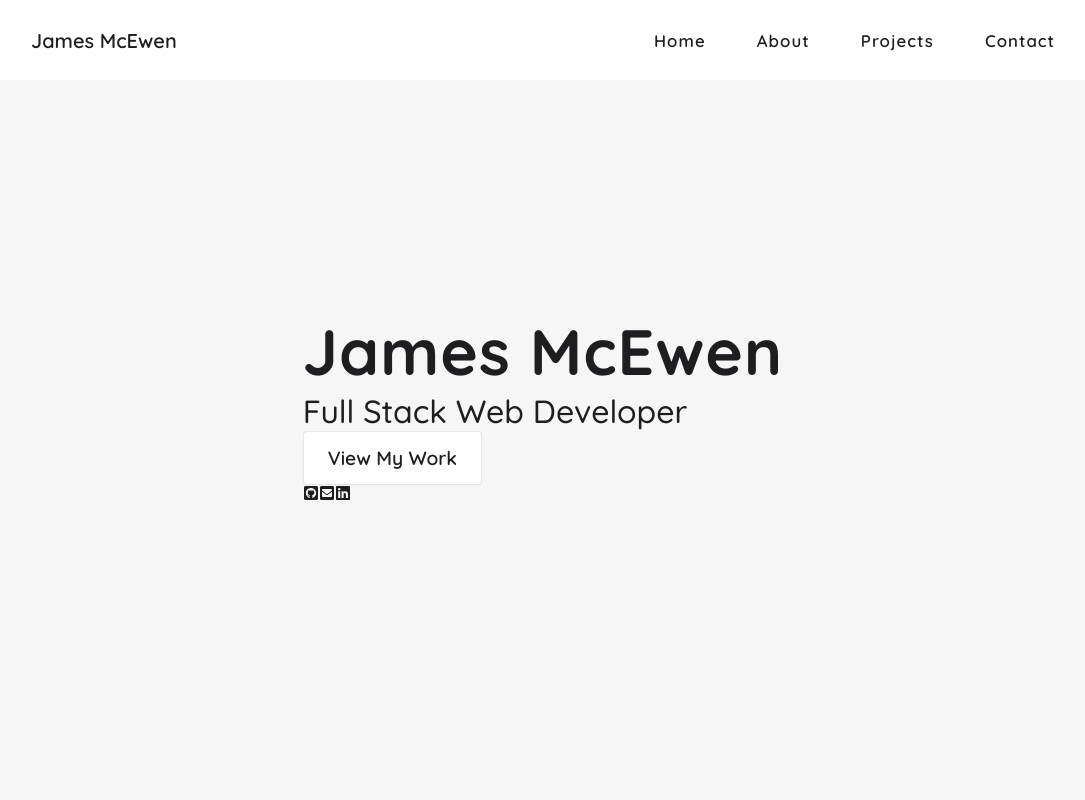
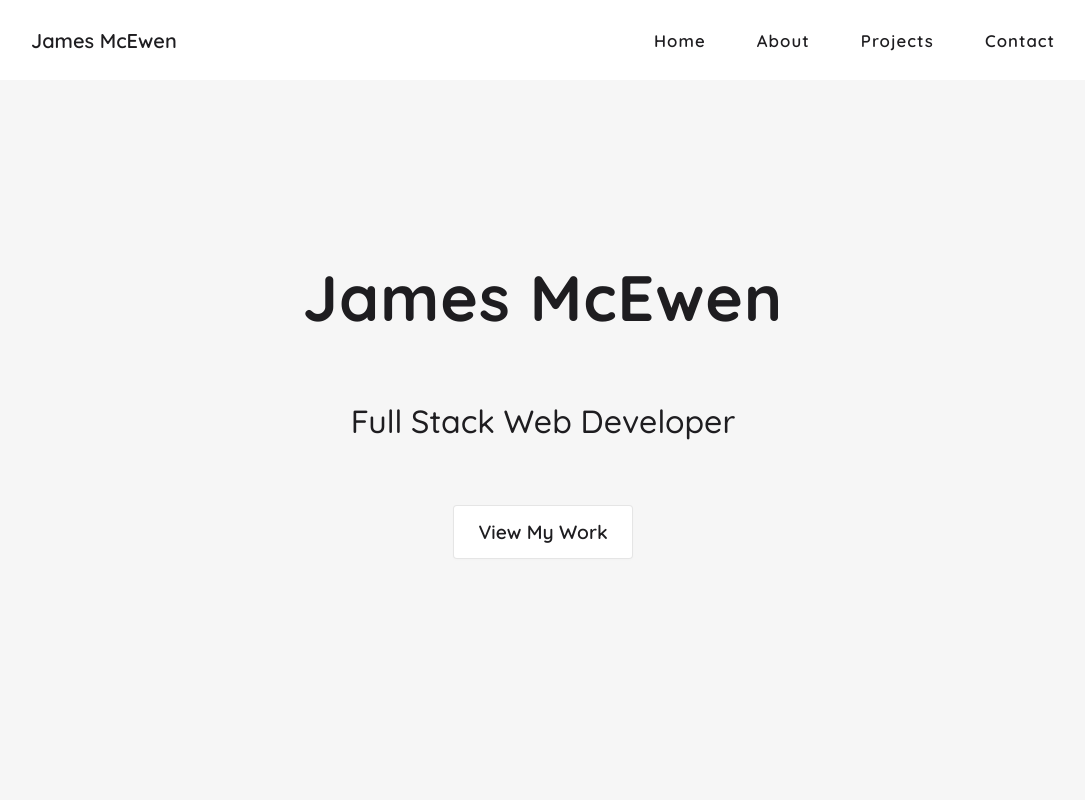
Before and after one commit to jemcewen/portfolio, a React (Create React App) app: page / in a window 1280 px wide. Shown: the top 800 px of the page, without its empty margins (97-1182 px from the left). Built offline with nearby package versions, Linux system fonts and the light colour scheme; the HTML template or start-up script is replaced by a standard one.

Commit message:
Remove social links

```diff
--- a/src/layout/Home/Home.jsx
+++ b/src/layout/Home/Home.jsx
@@ -1,39 +1,15 @@
-import { FaGithubSquare, FaEnvelopeSquare, FaLinkedin } from 'react-icons/fa';
 import Button from '../../components/Button/Button';
 import styles from './Home.module.css';
 
 const Home = () => {
   return (
     <section id='home'>
-      <div className={styles.landing}>
+      <div className='container'>
         <h1 className={styles.heading}>James McEwen</h1>
         <h3 className={styles['sub-heading']}>Full Stack Web Developer</h3>
         <a href='#projects'>
-          <Button className={styles.button}>View My Work</Button>
+          <Button>View My Work</Button>
         </a>
-        <div className={styles.socials}>
-          <a
-            href='https://github.com/jemcewen'
-            target='_blank'
-            rel='noreferrer'
-          >
-            <FaGithubSquare className={styles.icon} />
-          </a>
-          <a
-            href='mailto:jamesmcewen5@gmail.com'
-            target='_blank'
-            rel='noreferrer'
-          >
-            <FaEnvelopeSquare className={styles.icon} />
-          </a>
-          <a
-            href='https://www.linkedin.com/in/jemcewen/'
-            target='_blank'
-            rel='noreferrer'
-          >
-            <FaLinkedin className={styles.icon} />
-          </a>
-        </div>
       </div>
     </section>
   );
```
